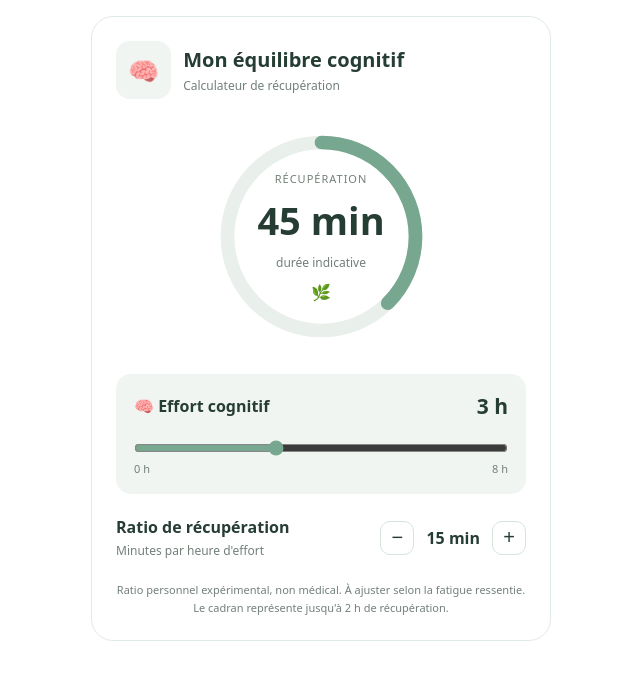
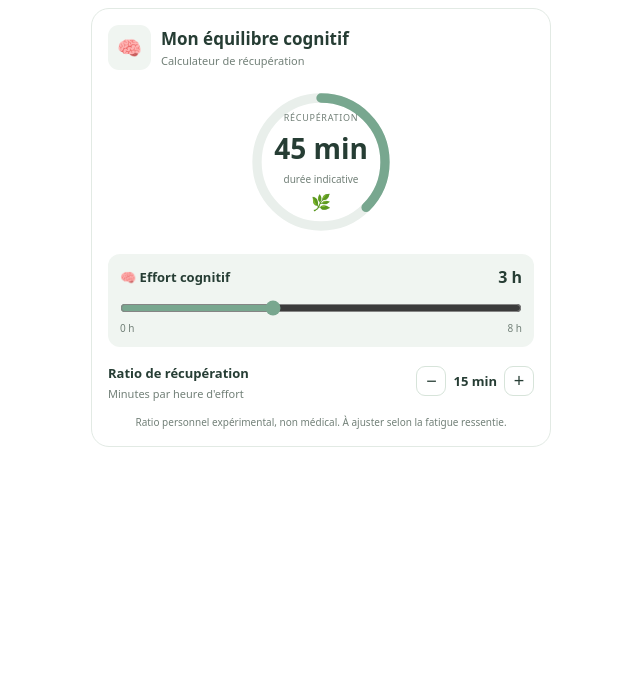
Before and after one commit to sowmchd-sketch/calculateur-recuperation, a plain HTML site: page index.html in a window 1280 px wide. Shown: the whole page, without its empty margins (319-959 px from the left). Drawn offline with Linux system fonts and the light colour scheme.

Commit message:
Update index.html

```diff
--- a/index.html
+++ b/index.html
@@ -7,40 +7,64 @@
 <title>Mon équilibre cognitif</title>
 <style>
 :root {
-    color-scheme: light;
   --sage: #78a78f;
   --dark: #263d34;
   --muted: #728078;
   --soft: #f0f5f1;
 }
 * { box-sizing: border-box; }
+
 body {
   margin: 0;
-    padding: 16px;
+  padding: 8px;
   font-family: system-ui, -apple-system, sans-serif;
+  background: transparent;
   color: var(--dark);
-    background: transparent;
 }
 .widget {
+  width: 100%;
   max-width: 460px;
   margin: auto;
-    padding: 24px;
-    background: #fff;
+  padding: 16px;
   border: 1px solid #e2eae4;
-    border-radius: 22px;
+  border-radius: 18px;
+  background: white;
 }
-  header { display: flex; align-items: center; gap: 12px; }
+header {
+  display: flex;
+  align-items: center;
+  gap: 10px;
+}
 .symbol {
+  padding: 9px;
+  border-radius: 11px;
   background: var(--soft);
-    padding: 12px;
-    border-radius: 14px;
-    font-size: 25px;
+  font-size: 20px;
 }
-  h1 { margin: 0; font-size: 20px; }
-  .subtitle { color: var(--muted); font-size: 12px; margin-top: 4px; }
-  .dial { position: relative; width: 235px; height: 235px; margin: 20px auto; }
-  svg { width: 100%; height: 100%; transform: rotate(-90deg); }
-  circle { fill: none; stroke-width: 14; }
+h1 {
+  margin: 0;
+  font-size: 17px;
+}
+.subtitle {
+  color: var(--muted);
+  font-size: 11px;
+  margin-top: 3px;
+}
+.dial {
+  position: relative;
+  width: 160px;
+  height: 160px;
+  margin: 12px auto;
+}
+svg {
+  width: 100%;
+  height: 100%;
+  transform: rotate(-90deg);
+}
+circle {
+  fill: none;
+  stroke-width: 14;
+}
 .track { stroke: #e9efeb; }
 .progress {
   stroke: var(--sage);
@@ -50,27 +74,89 @@
   transition: stroke-dashoffset .3s ease;
 }
 .dial-content {
-    position: absolute; inset: 0;
-    display: flex; flex-direction: column;
-    align-items: center; justify-content: center;
+  position: absolute;
+  inset: 0;
+  display: flex;
+  flex-direction: column;
+  align-items: center;
+  justify-content: center;
 }
-  .eyebrow { font-size: 11px; letter-spacing: 1px; color: var(--muted); }
-  .result { font-size: 38px; font-weight: 750; margin: 8px 0; }
-  .small { font-size: 12px; color: var(--muted); }
-  .panel { background: var(--soft); padding: 18px; border-radius: 15px; }
-  .line { display: flex; align-items: center; justify-content: space-between; gap: 12px; }
-  .value { font-weight: 750; font-size: 21px; }
-  input[type="range"] { width: 100%; margin: 20px 0 4px; accent-color: var(--sage); cursor: pointer; }
-  .scale { display: flex; justify-content: space-between; color: var(--muted); font-size: 11px; }
-  .ratio { display: flex; align-items: center; justify-content: space-between; gap: 10px; margin-top: 22px; }
-  .controls { display: flex; align-items: center; gap: 12px; }
+.eyebrow {
+  font-size: 9px;
+  letter-spacing: .7px;
+  color: var(--muted);
+}
+.result {
+  font-size: 28px;
+  font-weight: 750;
+  margin: 5px 0;
+}
+.small {
+  font-size: 10px;
+  color: var(--muted);
+}
+.panel {
+  padding: 12px;
+  border-radius: 12px;
+  background: var(--soft);
+}
+.line, .ratio {
+  display: flex;
+  align-items: center;
+  justify-content: space-between;
+  gap: 8px;
+}
+.line strong, .ratio strong { font-size: 13px; }
+.value {
+  font-size: 16px;
+  font-weight: 750;
+}
+input[type="range"] {
+  width: 100%;
+  margin: 12px 0 3px;
+  accent-color: var(--sage);
+  cursor: pointer;
+}
+.scale {
+  display: flex;
+  justify-content: space-between;
+  font-size: 10px;
+  color: var(--muted);
+}
+.ratio {
+  margin-top: 14px;
+}
+.controls {
+  display: flex;
+  align-items: center;
+  gap: 7px;
+}
 button {
-    width: 34px; height: 34px; border: 1px solid #d7e4da;
-    border-radius: 10px; background: white; color: var(--dark);
-    font-size: 20px; cursor: pointer;
+  width: 30px;
+  height: 30px;
+  border: 1px solid #d7e4da;
+  border-radius: 9px;
+  background: white;
+  color: var(--dark);
+  font-size: 18px;
+  cursor: pointer;
 }
-  button:disabled { opacity: .35; cursor: default; }
-  .note { margin: 22px 0 0; text-align: center; font-size: 11px; color: var(--muted); line-height: 1.6; }
+button:disabled {
+  opacity: .35;
+  cursor: default;
+}
+.note {
+  margin: 14px 0 0;
+  text-align: center;
+  font-size: 10px;
+  color: var(--muted);
+  line-height: 1.5;
+}
+@media (max-width: 330px) {
+  .widget { padding: 11px; }
+  h1 { font-size: 15px; }
+  .ratio { flex-wrap: wrap; }
+}
 </style>
 </head>
 <body>
@@ -86,13 +172,14 @@
   <div class="dial">
     <svg viewBox="0 0 240 240" aria-hidden="true">
       <circle class="track" cx="120" cy="120" r="96"></circle>
-      <circle id="progress" class="progress" cx="120" cy="120" r="96"></circle>
+      <circle id="progress" class="progress"
+        cx="120" cy="120" r="96"></circle>
     </svg>
     <div class="dial-content" aria-live="polite">
       <span class="eyebrow">RÉCUPÉRATION</span>
       <span class="result" id="result">45 min</span>
       <span class="small">durée indicative</span>
-      <span style="margin-top:10px">🌿</span>
+      <span style="margin-top:5px">🌿</span>
     </div>
   </div>
 
@@ -101,8 +188,13 @@
       <strong>🧠 Effort cognitif</strong>
       <span class="value" id="hoursLabel">3 h</span>
     </div>
-    <input id="hours" type="range" min="0" max="8" step="0.5" value="3" aria-label="Heures d'effort cognitif">
-    <div class="scale"><span>0 h</span><span>8 h</span></div>
+    <input id="hours" type="range"
+      min="0" max="8" step="0.5" value="3"
+      aria-label="Heures d'effort cognitif">
+    <div class="scale">
+      <span>0 h</span>
+      <span>8 h</span>
+    </div>
   </section>
 
   <section class="ratio">
@@ -120,7 +212,6 @@
   <p class="note">
     Ratio personnel expérimental, non médical.
     À ajuster selon la fatigue ressentie.
-    Le cadran représente jusqu'à 2 h de récupération.
   </p>
 </main>
 
@@ -139,22 +230,30 @@
 function update() {
   const effort = Number(hours.value);
   const minutes = Math.round(effort * ratio);
-    hoursLabel.textContent = effort.toLocaleString("fr-FR") + " h";
+
+  hoursLabel.textContent =
+    effort.toLocaleString("fr-FR") + " h";
   ratioLabel.textContent = ratio + " min";
+
   result.textContent = minutes >= 60
-      ? Math.floor(minutes / 60) + "h" + String(minutes % 60).padStart(2, "0")
+    ? Math.floor(minutes / 60) + "h" +
+      String(minutes % 60).padStart(2, "0")
     : minutes + " min";
+
   progress.style.strokeDashoffset =
     circumference * (1 - Math.min(minutes / 120, 1));
+
   minus.disabled = ratio <= 5;
   plus.disabled = ratio >= 30;
 }
 
 hours.addEventListener("input", update);
+
 minus.addEventListener("click", () => {
   ratio = Math.max(5, ratio - 5);
   update();
 });
+
 plus.addEventListener("click", () => {
   ratio = Math.min(30, ratio + 5);
   update();
```
Lines whose indentation alone changed are shown as unchanged.
